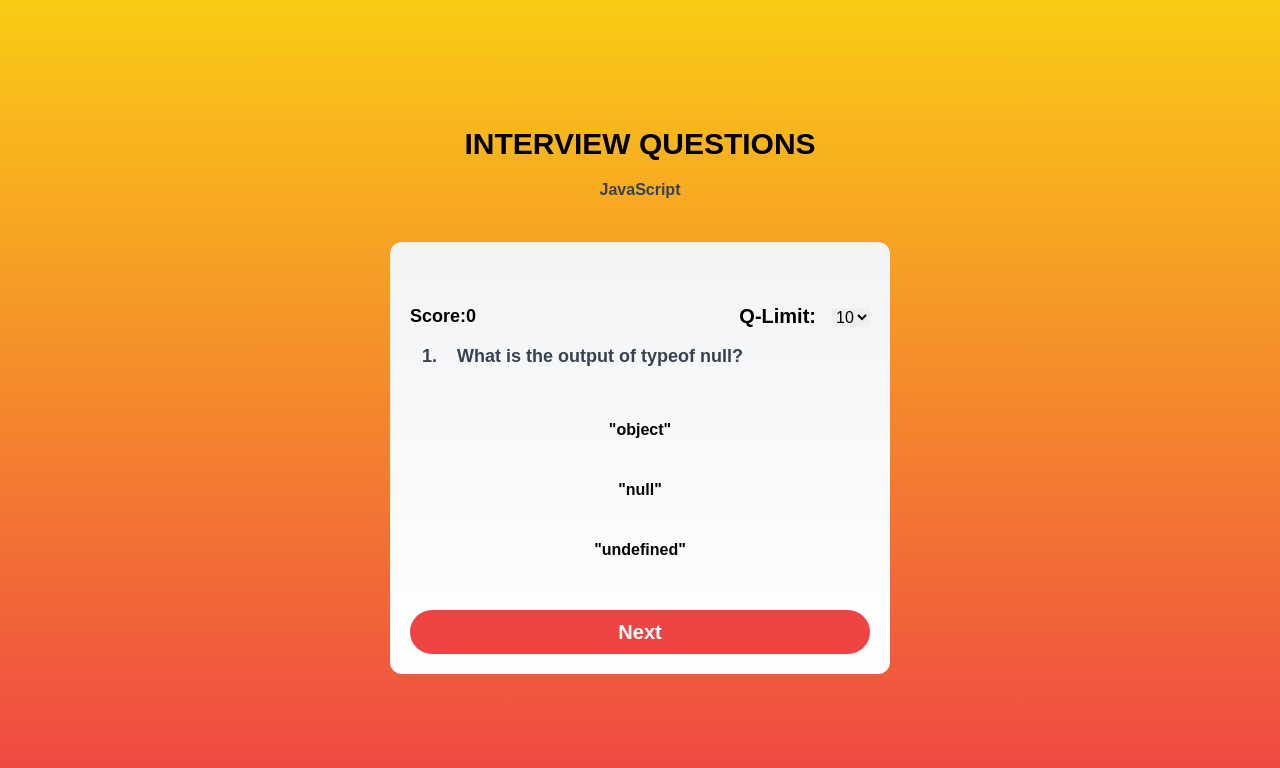
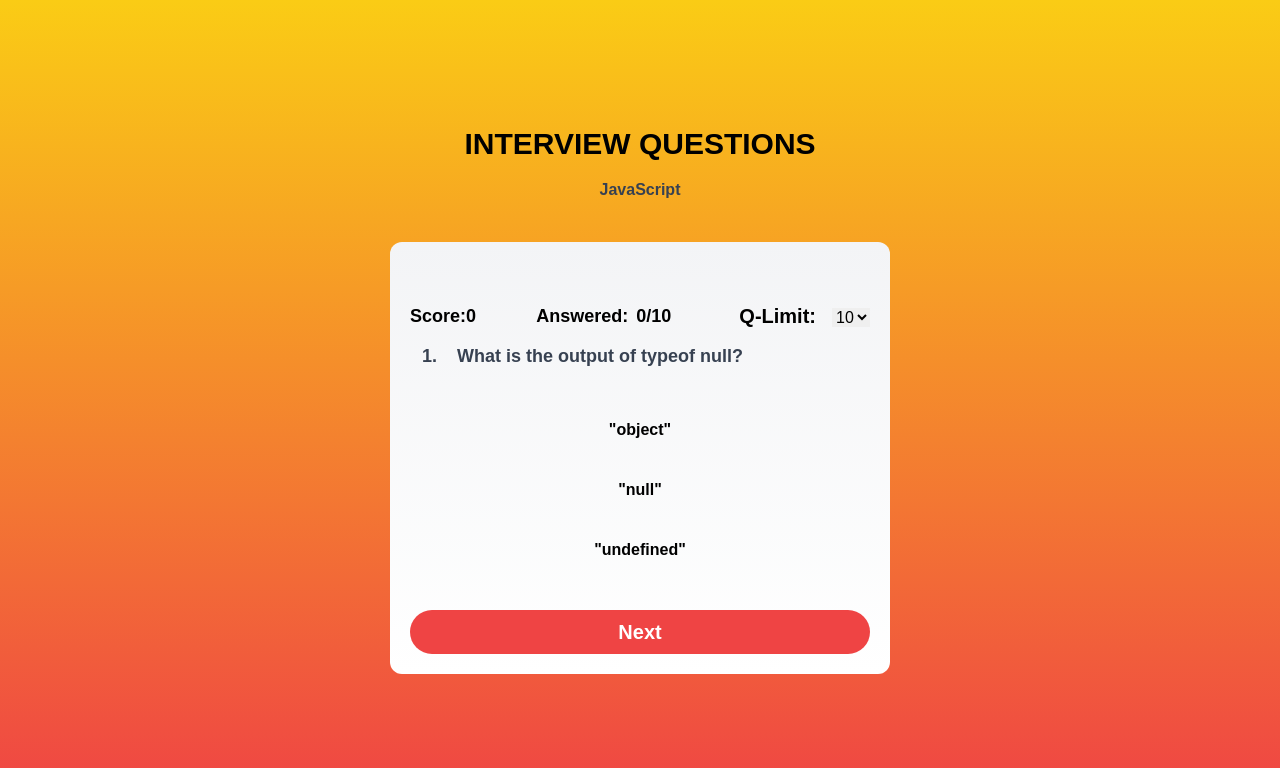
Before and after one commit to ashraful-commits/react-quiz, a React (Vite) app: page / in a window 1280 px wide. Both pictures are taken after a click on the button "Start Now". Shown: the top 768 px of the page. Built offline with nearby package versions, Linux system fonts and the light colour scheme.

Commit message:
answered

```diff
--- a/src/App.jsx
+++ b/src/App.jsx
@@ -130,6 +130,11 @@ function App() {
                   <div className="card-header w-ful my-10">
                     <div className="flex justify-between my-3">
                       <h5 className="text-lg font-bold">Score:{score}</h5>
+                      <h5 className="text-lg font-bold">
+                        {" "}
+                        <span className="mx-2">Answered:</span>
+                        {next}/{limit}
+                      </h5>
                       <form action="">
                         <label htmlFor="" className="text-xl font-bold mx-4">
                           Q-Limit:
```
